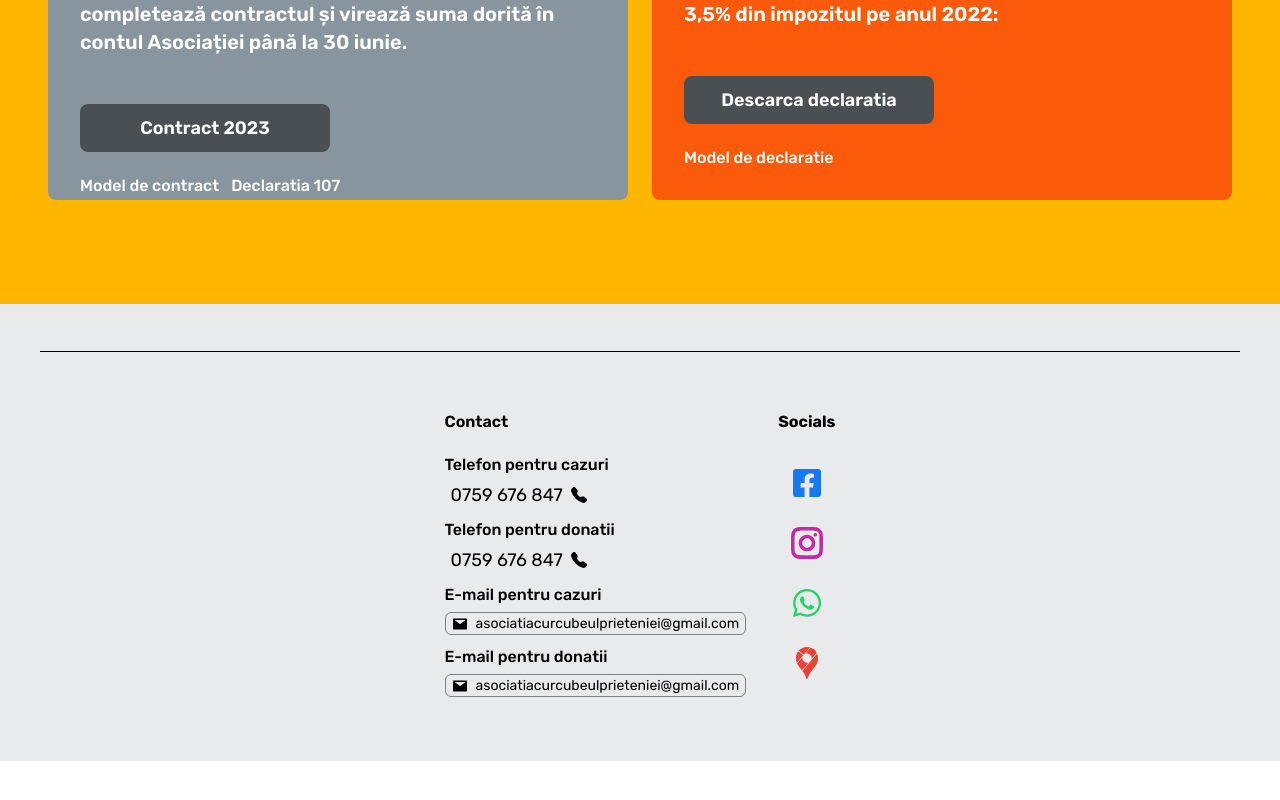
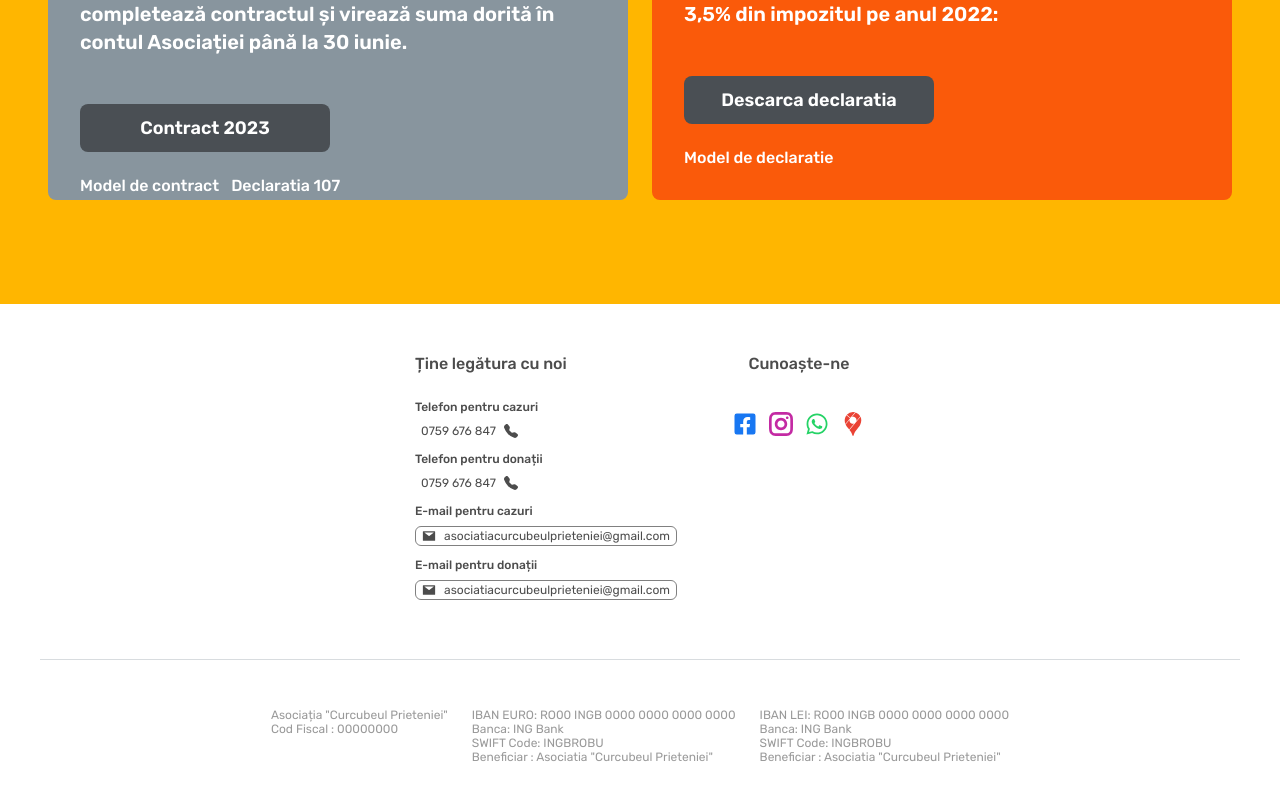
Before and after one commit to andreicatrina/nextJs-rainbow-charity, a Next.js app: page /contract in a window 1280 px wide. Shown: the part 404-1204 px from the top of the page. Before the commit the page ends 1165 px from the top, so only its background shows below. Built offline with nearby package versions, Linux system fonts and the light colour scheme; a web font is replaced by a local one.

Commit message:
Minor UI changes

```diff
--- a/app/components/DonationsSection/DonationsSection.jsx
+++ b/app/components/DonationsSection/DonationsSection.jsx
@@ -30,7 +30,7 @@ export const DonationsSection = () => {
             </h3>
             <p>{`RO37 INGB 0000 0000 0000 0000 - LEI`}</p>
             <p>{`RO32 INGB 0000 0000 0000 0000 - EURO`}</p>
-            <h4>{`Asociatia Curcubeul Prieteniei`}</h4>
+            <h4>{`Asociația "Curcubeul Prieteniei"`}</h4>
             <p>C.U.I. 40000000</p>
           </DonationDetailsLeft>
           <OrContainer></OrContainer>
@@ -40,7 +40,7 @@ export const DonationsSection = () => {
               poți alege să redirecționezi 3,5% din impozitul pe anul 2022:
             </span>
             <Link href="/contract">
-              <button>Completeaza declaratia</button>
+              <button>Completează declarația</button>
             </Link>
             <h3>Dacă ești persoană juridică:</h3>
             <span>ne poți susține printr-o sponsorizare:</span>
--- a/app/components/Footer/Footer.jsx
+++ b/app/components/Footer/Footer.jsx
@@ -9,6 +9,7 @@ import {
   ContactDetailsContainer,
   DonationsPhone,
   FacebookLink,
+  FooterCompanyDetails,
   FooterContainer,
   FooterLine,
   FooterLineContainer,
@@ -16,6 +17,7 @@ import {
   GoogleMapsLink,
   InstagramLink,
   SocialsContainer,
+  SocialsLinksContainer,
   WhatsappLink,
 } from "./components";
 
@@ -30,12 +32,9 @@ export const Footer = () => {
   return (
     <FooterSection>
       <FooterContainer>
-        <FooterLineContainer>
-          <FooterLine></FooterLine>
-        </FooterLineContainer>
         <ContactContainer>
           <ContactDetailsContainer>
-            <h3>Contact</h3>
+            <h3>Ține legătura cu noi</h3>
             <CasesPhone>
               Telefon pentru cazuri
               <a href="tel:+40759676847">
@@ -43,7 +42,7 @@ export const Footer = () => {
               </a>
             </CasesPhone>
             <DonationsPhone>
-              Telefon pentru donatii
+              Telefon pentru donații
               <a href="tel:+40759676847">
                 0759 676 847 <BsFillTelephoneFill />
               </a>
@@ -56,7 +55,7 @@ export const Footer = () => {
               </a>
             </CasesMail>
             <CasesDonations>
-              E-mail pentru donatii
+              E-mail pentru donații
               <a href="mailto:asociatiacurcubeulprieteniei@gmail.com">
                 <AiFillMail />
                 asociatiacurcubeulprieteniei@gmail.com
@@ -64,7 +63,8 @@ export const Footer = () => {
             </CasesDonations>
           </ContactDetailsContainer>
           <SocialsContainer>
-            <h3>Socials</h3>
+            <h3>Cunoaște-ne</h3>
+            <SocialsLinksContainer>
               <FacebookLink
                 href="https://www.facebook.com/profile.php?id=100087526686228"
                 target="_blank"
@@ -83,8 +83,30 @@ export const Footer = () => {
               <GoogleMapsLink href="" target="_blank">
                 <SiGooglemaps />
               </GoogleMapsLink>
+            </SocialsLinksContainer>
           </SocialsContainer>
         </ContactContainer>
+        <FooterLineContainer>
+          <FooterLine></FooterLine>
+        </FooterLineContainer>
+        <FooterCompanyDetails>
+          <div>
+            <p>Asociația "Curcubeul Prieteniei"</p>
+            <p>Cod Fiscal : 00000000</p>
+          </div>
+          <div>
+            <p>IBAN EURO: RO00 INGB 0000 0000 0000 0000</p>
+            <p>Banca: ING Bank</p>
+            <p>SWIFT Code: INGBROBU</p>
+            <p>Beneficiar : Asociatia "Curcubeul Prieteniei"</p>
+          </div>
+          <div>
+            <p>IBAN LEI: RO00 INGB 0000 0000 0000 0000</p>
+            <p>Banca: ING Bank</p>
+            <p>SWIFT Code: INGBROBU</p>
+            <p>Beneficiar : Asociatia "Curcubeul Prieteniei"</p>
+          </div>
+        </FooterCompanyDetails>
       </FooterContainer>
     </FooterSection>
   );
--- a/app/components/Footer/components.jsx
+++ b/app/components/Footer/components.jsx
@@ -4,7 +4,7 @@ export const FooterSection = styled.footer`
   width: 100%;
   display: flex;
   justify-content: center;
-  background-color: #b3bbc14d;
+  background-color: #fff;
 `;
 
 export const FooterContainer = styled.div`
@@ -12,7 +12,7 @@ export const FooterContainer = styled.div`
   max-width: 1600px;
   display: flex;
   flex-direction: column;
-  padding: 0 24px 64px 24px;
+  padding: 24px 24px 64px 24px;
 `;
 
 export const FooterLineContainer = styled.div`
@@ -22,7 +22,7 @@ export const FooterLineContainer = styled.div`
 `;
 
 export const FooterLine = styled.div`
-  border-bottom: 1px solid black;
+  border-bottom: 1px solid #d8dcdf;
   width: 100%;
   max-width: 1200px;
   height: 48px;
@@ -42,13 +42,16 @@ export const ContactDetailsContainer = styled.div`
   flex-direction: column;
   align-items: flex-start;
   gap: 12px;
+  padding: 12px;
 
   h3 {
     display: flex;
     justify-content: center;
     padding: 12px 0;
     font-size: 16px;
-    font-weight: 600;
+    font-weight: 500;
+    line-height: 24px;
+    color: rgba(0, 0, 0, 0.7);
   }
 `;
 
@@ -57,23 +60,22 @@ export const CasesPhone = styled.div`
   flex-direction: column;
   /* justify-content: center; */
   align-items: flex-start;
-  font-size: 16px;
+  font-size: 12px;
   font-weight: 500;
+  color: rgba(0, 0, 0, 0.7);
 
   a {
-    font-size: 18px;
+    font-size: 12px;
     font-weight: 400;
     display: flex;
     align-items: center;
     gap: 8px;
-
     padding: 2px 6px;
-
     margin-top: 8px;
 
     svg {
-      width: 16px;
-      height: 16px;
+      width: 14px;
+      height: 14px;
     }
   }
 `;
@@ -82,23 +84,22 @@ export const DonationsPhone = styled.div`
   flex-direction: column;
   /* justify-content: center; */
   align-items: flex-start;
-  font-size: 16px;
+  font-size: 12px;
   font-weight: 500;
+  color: rgba(0, 0, 0, 0.7);
 
   a {
-    font-size: 18px;
+    font-size: 12px;
     font-weight: 400;
     display: flex;
     align-items: center;
     gap: 8px;
-
     padding: 2px 6px;
-
     margin-top: 8px;
 
     svg {
-      width: 16px;
-      height: 16px;
+      width: 14px;
+      height: 14px;
     }
   }
 `;
@@ -108,11 +109,12 @@ export const CasesMail = styled.div`
   flex-direction: column;
   /* justify-content: center; */
   align-items: flex-start;
-  font-size: 16px;
+  font-size: 12px;
   font-weight: 500;
+  color: rgba(0, 0, 0, 0.7);
 
   a {
-    font-size: 14px;
+    font-size: 12px;
     font-weight: 400;
     display: flex;
     align-items: center;
@@ -123,8 +125,8 @@ export const CasesMail = styled.div`
     margin-top: 8px;
 
     svg {
-      width: 16px;
-      height: 16px;
+      width: 14px;
+      height: 14px;
     }
   }
 `;
@@ -133,11 +135,12 @@ export const CasesDonations = styled.div`
   flex-direction: column;
   /* justify-content: center; */
   align-items: flex-start;
-  font-size: 16px;
+  font-size: 12px;
   font-weight: 500;
+  color: rgba(0, 0, 0, 0.7);
 
   a {
-    font-size: 14px;
+    font-size: 12px;
     font-weight: 400;
     display: flex;
     align-items: center;
@@ -148,8 +151,8 @@ export const CasesDonations = styled.div`
     margin-top: 8px;
 
     svg {
-      width: 16px;
-      height: 16px;
+      width: 14px;
+      height: 14px;
     }
   }
 `;
@@ -159,18 +162,22 @@ export const SocialsContainer = styled.div`
   flex-direction: column;
   align-items: center;
   gap: 24px;
+  padding: 12px;
 
   h3 {
     padding: 12px 0;
     font-size: 16px;
+    font-weight: 500;
+    line-height: 24px;
+    color: rgba(0, 0, 0, 0.7);
   }
 `;
 
 export const FacebookLink = styled.a`
   svg {
     color: #1877f2;
-    width: 32px;
-    height: 32px;
+    width: 24px;
+    height: 24px;
     transition: 0.6s;
   }
 
@@ -183,8 +190,8 @@ export const FacebookLink = styled.a`
 export const InstagramLink = styled.a`
   svg {
     color: #c32aa3;
-    width: 32px;
-    height: 32px;
+    width: 24px;
+    height: 24px;
     transition: 0.6s;
   }
   :hover {
@@ -196,8 +203,8 @@ export const InstagramLink = styled.a`
 export const WhatsappLink = styled.a`
   svg {
     color: #25d366;
-    width: 32px;
-    height: 32px;
+    width: 24px;
+    height: 24px;
     transition: 0.6s;
   }
   :hover {
@@ -209,8 +216,8 @@ export const WhatsappLink = styled.a`
 export const GoogleMapsLink = styled.a`
   svg {
     color: #ea4335;
-    width: 32px;
-    height: 32px;
+    width: 24px;
+    height: 24px;
     transition: 0.6s;
   }
   :hover {
@@ -219,3 +226,19 @@ export const GoogleMapsLink = styled.a`
     }
   }
 `;
+
+export const SocialsLinksContainer = styled.div`
+  display: flex;
+  gap: 12px;
+`;
+
+export const FooterCompanyDetails = styled.div`
+  display: flex;
+  justify-content: center;
+  gap: 24px;
+
+  p {
+    font-size: 12px;
+    color: rgba(0, 0, 0, 0.4);
+  }
+`;
--- a/app/components/Header/Header.jsx
+++ b/app/components/Header/Header.jsx
@@ -17,6 +17,7 @@ import {
 import Logo from "../../../public/logo1.png";
 import { FaDonate } from "react-icons/fa";
 import { BsFillTelephoneFill } from "react-icons/bs";
+import Link from "next/link";
 
 export const Header = () => {
   return (
@@ -24,7 +25,7 @@ export const Header = () => {
       <HeaderContainer>
         <LogoContainer>
           {/* <Image src={Logo} alt="" /> */}
-          Logo
+          <Link href="/">Logo</Link>
         </LogoContainer>
         <MenuContainer>
           <DonateLink href="">
```
Also changed, not shown: app/components/AboutSection/AboutSection.jsx (+35 -3 lines), app/components/AboutSection/components.jsx (+8 -1 lines), app/contract/formular-sponsorizare/page.jsx (+8 -8 lines), public/charity4.jpg (added), public/charity5.jpg (added). Lines whose indentation alone changed are shown as unchanged.
